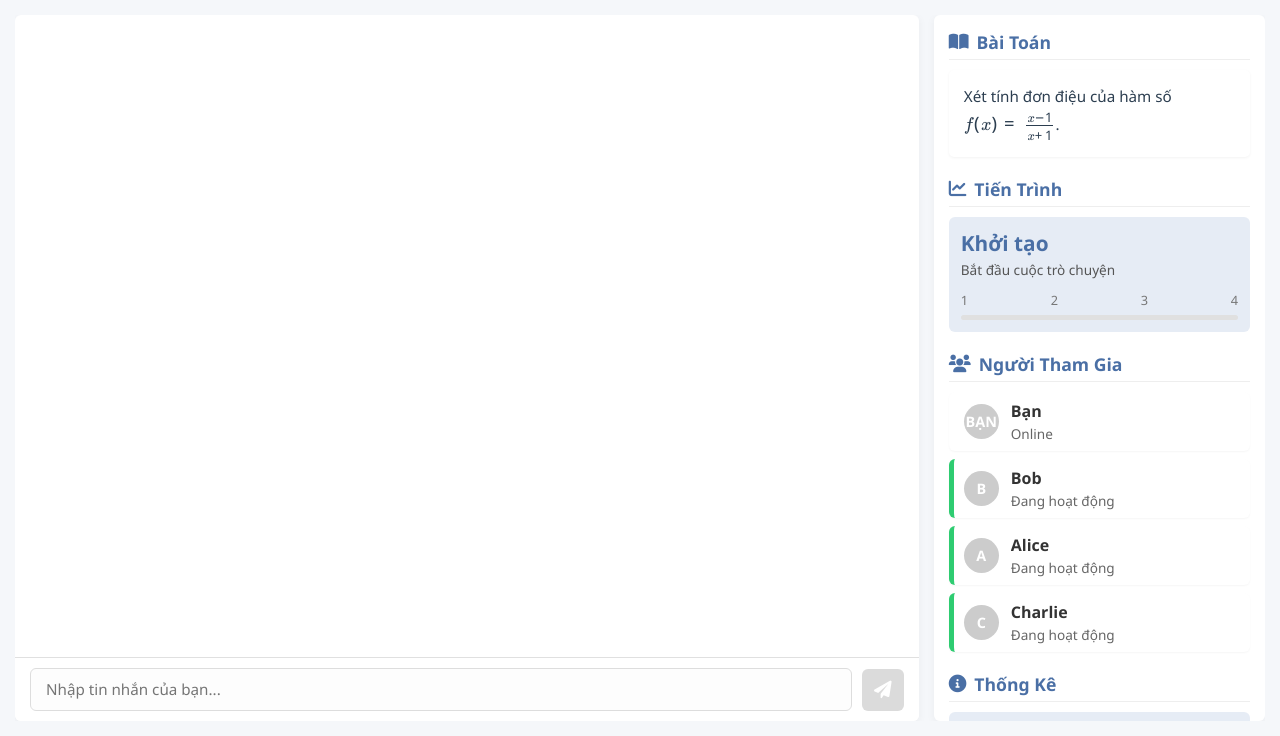
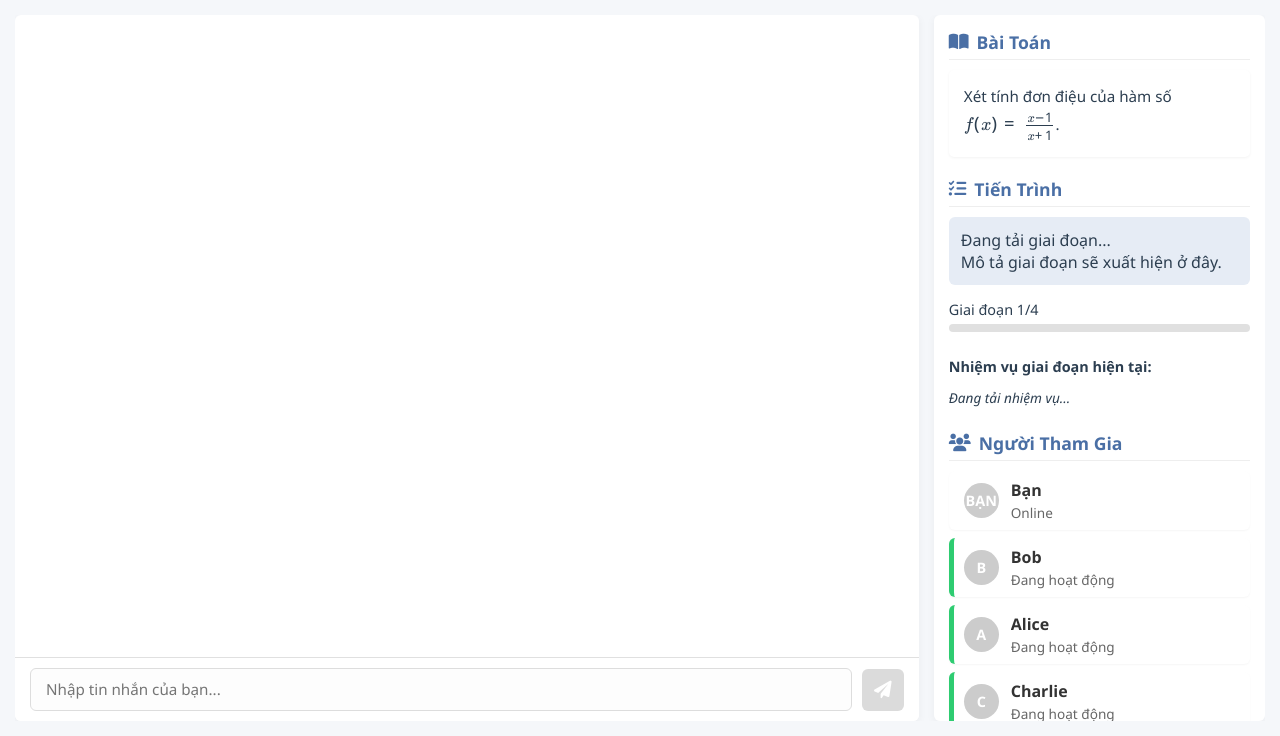
Before and after one commit to nguyenduchuyiu/multiagentclassroom, a Flask app: page /chat/1c46e315-f7d0-4b79-9498-1993a8776a90 in a window 1280 px wide. Shown: the part 64-800 px from the top of the page. Run offline with Flask 3, Linux system fonts and the light colour scheme; data comes from the database, SQL or seed files in the repository; both versions use the stored data as it was after the commit; data that the repository does not hold is empty.

Commit message:
feat: visualize tasks in UI

```diff
--- a/core/agent_mind.py
+++ b/core/agent_mind.py
@@ -142,7 +142,6 @@
                 previous_thoughts=self._format_previous_thoughts(),
                 history=self._format_history_for_prompt(history)
             )
-            print(prompt)
             return prompt
         except KeyError as e:
             print(f"!!! ERROR [AgentMind - {self.persona.name}]: Missing key in AGENT_INNER_THOUGHTS_PROMPT format: {e}")
--- a/core/interaction_coordinator.py
+++ b/core/interaction_coordinator.py
@@ -45,7 +45,9 @@
                      print(f"--- INT_COORD [{session_id}]: No clients left, removed session entry.")
 
     def post_event_to_clients(self, session_id: str, event_type: str, source: str, content: Dict, is_internal: bool = False, metadata: Optional[Dict] = None):
-        if event_type not in ["new_message", "agent_status", "system_message", "error"]:
+        allowed_event_types = ["new_message", "agent_status", "system_message", "error", "stage_update"]
+        if event_type not in allowed_event_types:
+             print(f"--- INT_COORD [{session_id}]: WARN - Event type '{event_type}' not in allowed list for SSE. Skipping broadcast.")
              return
 
         print(f"--- INT_COORD [{session_id}]: Broadcasting SSE event: Type={event_type}, Source={source}")
--- a/static/chat_interface.js
+++ b/static/chat_interface.js
@@ -18,6 +18,11 @@
     const currentStageEl = document.getElementById('currentStage');
     const stageDescriptionEl = document.getElementById('stageDescription');
     const progressFillEl = document.getElementById('progressFill');
+    const progressStageMarkersEl = document.getElementById('progressStageMarkers');
+    const subTasksListEl = document.getElementById('subTasksList');
+    const progressLabelEl = document.getElementById('progressLabel');
+    const progressBarEl = document.querySelector('.progress-bar');
+    const progressPercentEl = document.getElementById('progressPercent');
 
     // --- State Variables ---
     let messageCounter = 0;
@@ -144,19 +149,6 @@
 
         messageCounter++;
         if (messageCountEl) messageCountEl.textContent = messageCounter;
-
-        // Update stage display (optional)
-        if (eventData.metadata?.phase_id && currentStageEl && stageDescriptionEl && progressFillEl) {
-             const phaseId = parseInt(eventData.metadata.phase_id, 10);
-             if (!isNaN(phaseId)) {
-                 const phaseName = eventData.metadata.phase_name || `Giai đoạn ${phaseId}`;
-                 const phaseDesc = eventData.metadata.phase_description || '';
-                 currentStageEl.textContent = phaseName;
-                 stageDescriptionEl.textContent = phaseDesc;
-                 const progressPercent = (phaseId / 4) * 100; // Assuming 4 stages
-                 progressFillEl.style.width = `${Math.min(100, Math.max(0, progressPercent))}%`;
-             }
-        }
     }
 
     function updateParticipantDisplay() {
@@ -369,6 +361,98 @@
 
         eventSource.addEventListener('message', e => { /* Handle keep-alive */ });
 
+        eventSource.addEventListener('stage_update', e => {
+            try {
+                const eventData = JSON.parse(e.data);
+                const phaseInfo = eventData.content;
+
+                console.log("[STAGE_UPDATE] Received phaseInfo:", phaseInfo);
+
+                if (phaseInfo && typeof phaseInfo.id !== 'undefined' && typeof phaseInfo.name !== 'undefined') {
+                    if (currentStageEl) currentStageEl.textContent = phaseInfo.name;
+                    if (stageDescriptionEl) stageDescriptionEl.textContent = phaseInfo.description || 'Không có mô tả cho giai đoạn này.';
+
+                    // Update progress bar fill
+                    if (progressFillEl && typeof phaseInfo.progress_bar_percent === 'number') {
+                        const progressPercent = phaseInfo.progress_bar_percent;
+                        console.log(`[STAGE_UPDATE] Progress bar: Using weighted progress_bar_percent = ${progressPercent.toFixed(2)}%`);
+                        progressFillEl.style.width = `${Math.min(100, Math.max(0, progressPercent))}%`;
+
+                        // NEW: Hiển thị phần trăm hoàn thành
+                        if (progressPercentEl) {
+                            progressPercentEl.textContent = `(${Math.round(progressPercent)}%)`;
+                        }
+
+                        // NEW: Update progress label
+                        if (progressLabelEl && Array.isArray(phaseInfo.main_stage_markers)) {
+                            const totalStages = phaseInfo.main_stage_markers.length;
+                            const currentStageIndex = phaseInfo.main_stage_markers.findIndex(m => m.id === phaseInfo.id);
+                            const currentStageNum = currentStageIndex !== -1 ? currentStageIndex + 1 : '?';
+
+                            progressLabelEl.textContent = `Giai đoạn ${currentStageNum}/${totalStages}: ${phaseInfo.name}`;
+                        }
+
+                        // NEW: Create tooltip for progress bar
+                        if (progressBarEl && Array.isArray(phaseInfo.main_stage_markers)) {
+                            let tooltipText = phaseInfo.main_stage_markers.map((marker, idx) => {
+                                const prefix = marker.id === phaseInfo.id ? '➤ ' : '';
+                                return `${prefix}${idx+1}. ${marker.name || 'Giai đoạn ' + marker.id}`;
+                            }).join('\n');
+                            progressBarEl.setAttribute('data-tooltip', tooltipText);
+                        }
+                    }
+
+                    if (progressStageMarkersEl && Array.isArray(phaseInfo.main_stage_markers)) {
+                        progressStageMarkersEl.innerHTML = '';
+                        const n = phaseInfo.main_stage_markers.length;
+                        phaseInfo.main_stage_markers.forEach((marker, idx) => {
+                            const markerEl = document.createElement('span');
+                            markerEl.title = marker.name || marker.id; // Tooltip
+                            let leftPercent = 0;
+                            if (n === 1) {
+                                leftPercent = 0;
+                            } else {
+                                leftPercent = (idx) * 100 / (n - 1);
+                            }
+                            markerEl.style.left = `${leftPercent}%`;
+                            if (marker.id === phaseInfo.id) {
+                                markerEl.classList.add('active-stage-marker');
+                            }
+                            progressStageMarkersEl.appendChild(markerEl);
+                        });
+                    }
+
+                    if (subTasksListEl) {
+                        subTasksListEl.innerHTML = '';
+                        if (phaseInfo.tasks && Array.isArray(phaseInfo.tasks) && phaseInfo.tasks.length > 0) {
+                            phaseInfo.tasks.forEach(task => {
+                                const li = document.createElement('li');
+                                li.classList.add(task.completed ? 'completed' : 'pending');
+                                const icon = document.createElement('span');
+                                icon.classList.add('task-status-icon');
+                                icon.innerHTML = task.completed ? '&#10004;' : '&#9711;';
+                                const desc = document.createElement('span');
+                                desc.classList.add('task-description');
+                                desc.textContent = task.description;
+                                li.appendChild(icon);
+                                li.appendChild(desc);
+                                subTasksListEl.appendChild(li);
+                            });
+                        } else {
+                            const li = document.createElement('li');
+                            li.classList.add('no-tasks');
+                            li.textContent = 'Giai đoạn này không có nhiệm vụ cụ thể.';
+                            subTasksListEl.appendChild(li);
+                        }
+                    }
+                } else {
+                    console.warn("Received invalid stage_update data from SSE:", eventData);
+                }
+            } catch (err) {
+                console.error('Error parsing stage_update event from SSE:', err, e.data);
+            }
+        });
+
     } // End connectSSE
 
     // --- Initial Load ---
--- a/static/style.css
+++ b/static/style.css
@@ -359,29 +359,66 @@
 }
 
 .stage-progress {
-    margin-top: 12px;
+    margin: 15px 0;
+    position: relative;
 }
 
-.progress-container {
+.progress-label {
+    margin-bottom: 5px;
+    font-size: 0.9em;
+    color: var(--text-color-secondary);
     display: flex;
     justify-content: space-between;
-    margin-bottom: 6px;
-    font-size: 0.8rem;
-    color: #777;
 }
 
 .progress-bar {
-    width: 100%;
-    height: 5px;
+    height: 8px;
     background-color: #e0e0e0;
-    border-radius: 2.5px;
+    border-radius: 4px;
     overflow: hidden;
+    position: relative;
 }
 
 .progress-fill {
     height: 100%;
     background-color: var(--primary-color);
-    transition: width 0.4s ease-out;
+    border-radius: 4px;
+    transition: width 0.5s ease;
+}
+
+/* Tooltip khi hover vào progress bar */
+.progress-bar:hover::after {
+    content: attr(data-tooltip);
+    position: absolute;
+    bottom: 100%;
+    left: 50%;
+    transform: translateX(-50%);
+    background: rgba(0, 0, 0, 0.8);
+    color: white;
+    padding: 5px 10px;
+    border-radius: 4px;
+    font-size: 0.8em;
+    white-space: nowrap;
+    margin-bottom: 5px;
+    z-index: 10;
+}
+
+.progress-bar[data-tooltip]:hover::after {
+    content: attr(data-tooltip);
+    position: absolute;
+    left: 50%;
+    bottom: 120%;
+    transform: translateX(-50%);
+    background: rgba(0,0,0,0.85);
+    color: #fff;
+    padding: 6px 12px;
+    border-radius: 4px;
+    font-size: 0.95em;
+    white-space: pre-line;
+    z-index: 10;
+    pointer-events: none;
+    min-width: 180px;
+    text-align: left;
 }
 
 .participants {
@@ -694,3 +731,109 @@
 .problem-description p { /* Add margin to paragraphs if needed */
     margin-bottom: 0.5em;
 }
+
+.sub-tasks-section {
+    margin-top: 15px;
+    padding-top: 10px;
+    border-top: 1px solid var(--border-color-light);
+}
+
+.sub-tasks-title {
+    font-size: 0.9em;
+    color: var(--text-color-secondary);
+    margin-bottom: 8px;
+    font-weight: 600;
+}
+
+.sub-tasks-list {
+    list-style: none;
+    padding-left: 0;
+    font-size: 0.85em;
+}
+
+.sub-tasks-list li {
+    padding: 4px 0;
+    display: flex;
+    align-items: center;
+    color: var(--text-color);
+}
+
+.sub-tasks-list li.completed .task-description {
+    text-decoration: line-through;
+    color: var(--text-color-disabled);
+}
+
+.sub-tasks-list li .task-status-icon {
+    margin-right: 8px;
+    font-size: 1em;
+    width: 16px;
+    text-align: center;
+}
+
+.sub-tasks-list li.completed .task-status-icon {
+    color: var(--success-color);
+}
+
+.sub-tasks-list li:not(.completed) .task-status-icon {
+    color: var(--text-color-disabled);
+}
+
+.sub-tasks-list li.no-tasks {
+    color: var(--text-color-secondary);
+    font-style: italic;
+}
+
+
+.progress-container span {
+    /* Style for your stage markers, e.g., padding, color */
+    padding: 0 10px;
+    color: var(--text-color-secondary);
+}
+
+.progress-container span.active-stage-marker {
+    font-weight: bold;
+    color: var(--primary-color); /* Or your theme's highlight color */
+}
+
+.progress-container {
+    display: flex;
+    justify-content: space-between;
+    margin-bottom: 4px;
+    /* Optional: overflow-x for many stages */
+    overflow-x: auto;
+    white-space: nowrap;
+}
+.progress-container span {
+    flex: 0 0 auto;
+    min-width: 18px;
+    text-align: center;
+    font-size: 0.95em;
+    color: var(--text-color-secondary);
+    padding: 0 4px;
+    cursor: pointer;
+    position: relative;
+}
+.progress-container span.active-stage-marker {
+    font-weight: bold;
+    color: var(--primary-color);
+}
+.progress-container span[title]::after {
+    /* Optional: Tooltip styling if you want to show stage name on hover */
+    content: attr(title);
+    display: none;
+    position: absolute;
+    left: 50%;
+    top: 120%;
+    transform: translateX(-50%);
+    background: #fff;
+    color: #333;
+    border: 1px solid #ccc;
+    padding: 2px 8px;
+    border-radius: 4px;
+    font-size: 0.85em;
+    white-space: nowrap;
+    z-index: 10;
+}
+.progress-container span:hover[title]::after {
+    display: block;
+}
--- a/templates/index.html
+++ b/templates/index.html
@@ -65,17 +65,28 @@
                 </div>
                 <!-- Progress -->
                 <div>
-                    <div class="section-title"><i class="fas fa-chart-line"></i> Tiến Trình</div>
+                    <div class="section-title"><i class="fas fa-tasks"></i> Tiến Trình</div>
                     <div class="stage-info">
-                        <div class="current-stage" id="currentStage">Khởi tạo</div>
-                        <div class="stage-description" id="stageDescription">Bắt đầu cuộc trò chuyện</div>
-                        <div class="stage-progress">
-                            <div class="progress-container"><span>1</span> <span>2</span> <span>3</span> <span>4</span></div>
-                            <div class="progress-bar">
-                                <div class="progress-fill" id="progressFill" style="width: 0%"></div>
-                            </div>
+                        <span id="currentStage">Đang tải giai đoạn...</span>
+                        <p id="stageDescription">Mô tả giai đoạn sẽ xuất hiện ở đây.</p>
+                    </div>
+                    <div class="stage-progress">
+                        <div class="progress-label" id="progressLabel">
+                            Giai đoạn 1/4
+                            <span id="progressPercent" style="float:right"></span>
+                        </div>
+                        <div class="progress-bar">
+                            <div class="progress-fill" id="progressFill" style="width: 0%"></div>
                         </div>
                     </div>
+                    <!-- NEW: Sub-tasks list -->
+                    <div class="sub-tasks-section">
+                        <h4 class="sub-tasks-title">Nhiệm vụ giai đoạn hiện tại:</h4>
+                        <ul class="sub-tasks-list" id="subTasksList">
+                            <li class="no-tasks">Đang tải nhiệm vụ...</li>
+                        </ul>
+                    </div>
+                    <!-- END NEW -->
                 </div>
 
                 <!-- Participants -->
```
Also changed, not shown: core/conversation_phase_manager.py (+81 -12 lines), core/response_orchestrator.py (+118 -0 lines), chat_sessions.db, 1 other file.
